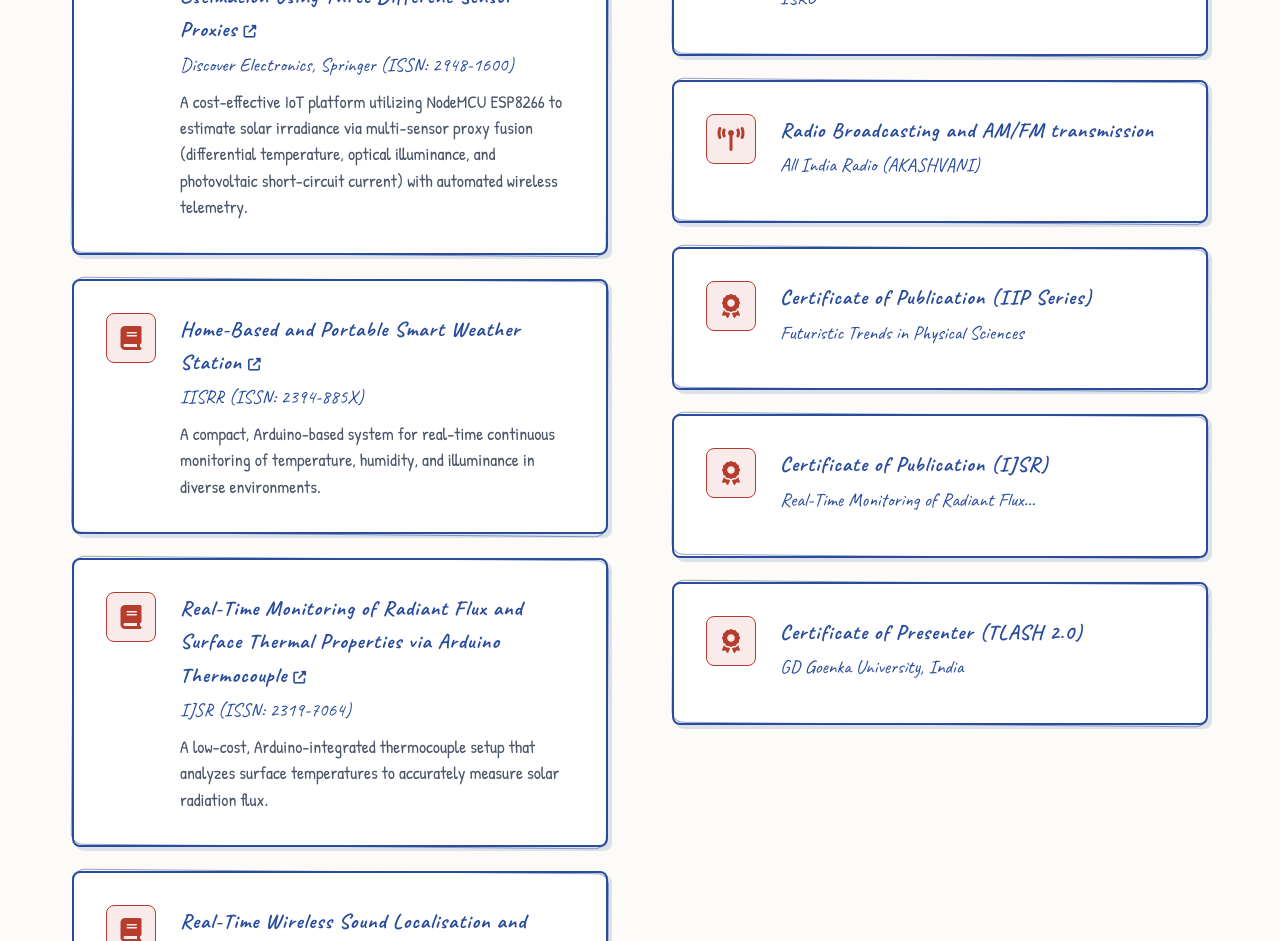
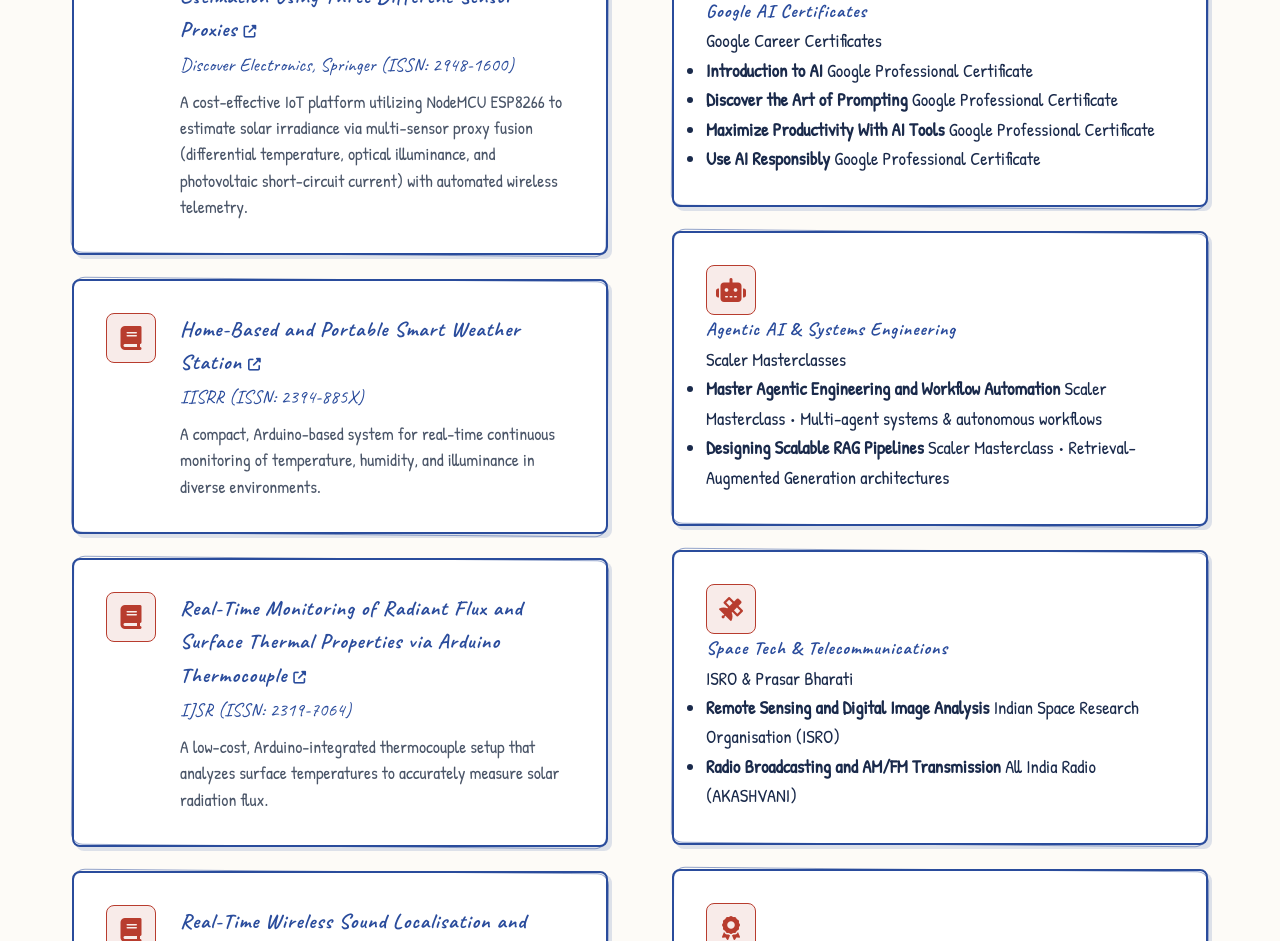
Before and after one commit to Hoptimus26/portfolio, a plain HTML site: page index.html in a window 1280 px wide. Shown: the part 4963-5904 px from the top of the page. Drawn offline with Linux system fonts and the light colour scheme.

Commit message:
Update index.html

```diff
--- a/index.html
+++ b/index.html
@@ -35,7 +35,6 @@
             <div class="menu-btn"><i class="fas fa-bars"></i></div>
         </div>
     </nav>
-
 
     <!-- Mobile Menu Overlay -->
     <div class="mobile-menu">
@@ -448,44 +447,100 @@
 
                 <div class="certifications">
                     <div class="section-header align-left">
-                        <span class="section-subtitle">TRAINING</span>
+                        <span class="section-subtitle">CREDENTIALS & HONORS</span>
                         <h2 class="section-title">Certifications</h2>
                     </div>
                     <div class="cert-list">
-                        <div class="cert-item glass-card">
-                            <div class="pub-icon"><i class="fas fa-certificate"></i></div>
-                            <div class="cert-info">
-                                <h4>Remote Sensing and Digital Image Analysis</h4>
-                                <span>ISRO</span>
+                        <!-- Google AI Certifications -->
+                        <div class="cert-category-card glass-card">
+                            <div class="cert-cat-header">
+                                <div class="pub-icon"><i class="fab fa-google"></i></div>
+                                <div class="cert-cat-title">
+                                    <h4>Google AI Certificates</h4>
+                                    <span>Google Career Certificates</span>
+                                </div>
                             </div>
+                            <ul class="cert-sub-list">
+                                <li>
+                                    <strong>Introduction to AI</strong>
+                                    <span class="cert-meta">Google Professional Certificate</span>
+                                </li>
+                                <li>
+                                    <strong>Discover the Art of Prompting</strong>
+                                    <span class="cert-meta">Google Professional Certificate</span>
+                                </li>
+                                <li>
+                                    <strong>Maximize Productivity With AI Tools</strong>
+                                    <span class="cert-meta">Google Professional Certificate</span>
+                                </li>
+                                <li>
+                                    <strong>Use AI Responsibly</strong>
+                                    <span class="cert-meta">Google Professional Certificate</span>
+                                </li>
+                            </ul>
                         </div>
-                        <div class="cert-item glass-card">
-                            <div class="pub-icon"><i class="fas fa-broadcast-tower"></i></div>
-                            <div class="cert-info">
-                                <h4>Radio Broadcasting and AM/FM transmission</h4>
-                                <span>All India Radio (AKASHVANI)</span>
+
+                        <!-- Scaler AI & Engineering -->
+                        <div class="cert-category-card glass-card">
+                            <div class="cert-cat-header">
+                                <div class="pub-icon"><i class="fas fa-robot"></i></div>
+                                <div class="cert-cat-title">
+                                    <h4>Agentic AI & Systems Engineering</h4>
+                                    <span>Scaler Masterclasses</span>
+                                </div>
                             </div>
+                            <ul class="cert-sub-list">
+                                <li>
+                                    <strong>Master Agentic Engineering and Workflow Automation</strong>
+                                    <span class="cert-meta">Scaler Masterclass • Multi-agent systems & autonomous workflows</span>
+                                </li>
+                                <li>
+                                    <strong>Designing Scalable RAG Pipelines</strong>
+                                    <span class="cert-meta">Scaler Masterclass • Retrieval-Augmented Generation architectures</span>
+                                </li>
+                            </ul>
                         </div>
-                        <div class="cert-item glass-card">
-                            <div class="pub-icon"><i class="fas fa-award"></i></div>
-                            <div class="cert-info">
-                                <h4>Certificate of Publication (IIP Series)</h4>
-                                <span>Futuristic Trends in Physical Sciences</span>
+
+                        <!-- Space Science & Telecommunications -->
+                        <div class="cert-category-card glass-card">
+                            <div class="cert-cat-header">
+                                <div class="pub-icon"><i class="fas fa-satellite"></i></div>
+                                <div class="cert-cat-title">
+                                    <h4>Space Tech & Telecommunications</h4>
+                                    <span>ISRO & Prasar Bharati</span>
+                                </div>
                             </div>
+                            <ul class="cert-sub-list">
+                                <li>
+                                    <strong>Remote Sensing and Digital Image Analysis</strong>
+                                    <span class="cert-meta">Indian Space Research Organisation (ISRO)</span>
+                                </li>
+                                <li>
+                                    <strong>Radio Broadcasting and AM/FM Transmission</strong>
+                                    <span class="cert-meta">All India Radio (AKASHVANI)</span>
+                                </li>
+                            </ul>
                         </div>
-                        <div class="cert-item glass-card">
-                            <div class="pub-icon"><i class="fas fa-award"></i></div>
-                            <div class="cert-info">
-                                <h4>Certificate of Publication (IJSR)</h4>
-                                <span>Real-Time Monitoring of Radiant Flux...</span>
+
+                        <!-- Research & Academic Honors -->
+                        <div class="cert-category-card glass-card">
+                            <div class="cert-cat-header">
+                                <div class="pub-icon"><i class="fas fa-award"></i></div>
+                                <div class="cert-cat-title">
+                                    <h4>Academic & Research Recognitions</h4>
+                                    <span>Conferences & Peer-Reviewed Journals</span>
+                                </div>
                             </div>
-                        </div>
-                        <div class="cert-item glass-card">
-                            <div class="pub-icon"><i class="fas fa-award"></i></div>
-                            <div class="cert-info">
-                                <h4>Certificate of Presenter (TLASH 2.0)</h4>
-                                <span>GD Goenka University, India</span>
-                            </div>
+                            <ul class="cert-sub-list">
+                                <li>
+                                    <strong>Certificate of Presenter (TLASH 2.0)</strong>
+                                    <span class="cert-meta">GD Goenka University, Gurugram • Solar Radiation Flux Measurement System</span>
+                                </li>
+                                <li>
+                                    <strong>Certificates of Publication (Double-Blind Review)</strong>
+                                    <span class="cert-meta">International Journal of Science and Research (IJSR) & IIP Series</span>
+                                </li>
+                            </ul>
                         </div>
                     </div>
                 </div>
@@ -513,8 +568,8 @@
                         </div>
                         <div class="contact-item">
                             <i class="fab fa-github"></i>
-                            <a href="https://github.com/Hoptimus" target="_blank"
-                                rel="noopener noreferrer">github.com/Hoptimus</a>
+                            <a href="https://github.com/Hoptimus26" target="_blank"
+                                rel="noopener noreferrer">github.com/Hoptimus26</a>
                         </div>
                         <div class="contact-item">
                             <i class="fab fa-orcid"></i>
```
